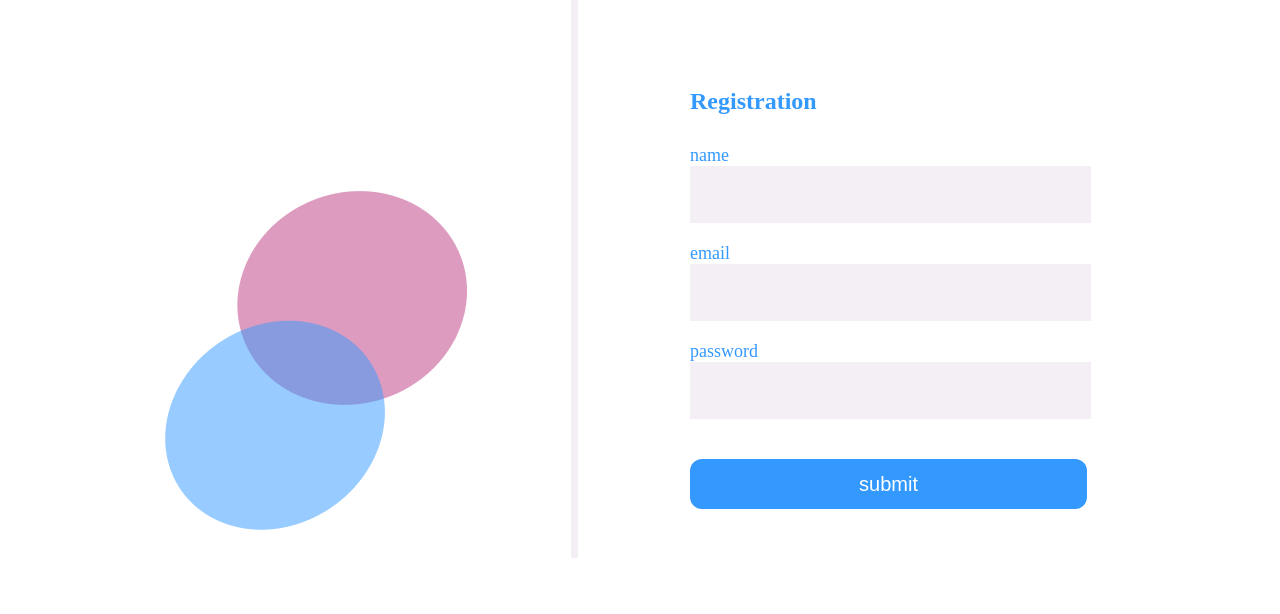
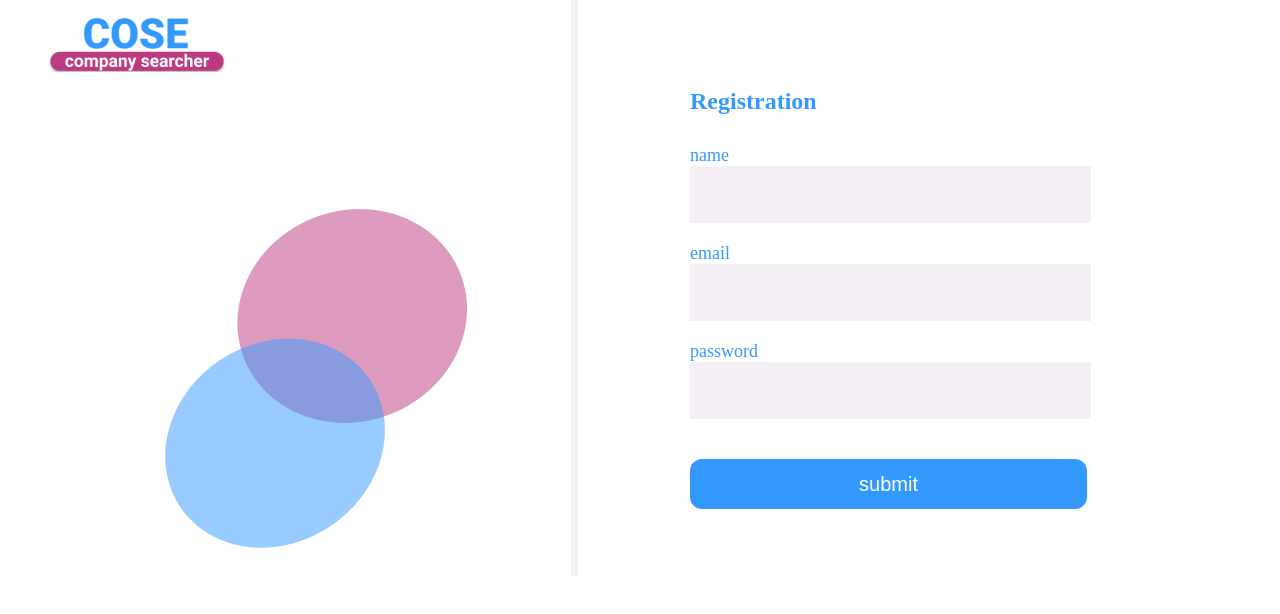
Before and after one commit to tytyne/co_search, a plain HTML site: page registration.html in a window 1280 px wide. Drawn offline with Linux system fonts and the light colour scheme.

Commit message:
changing styling of login page

```diff
--- a/css/style.css
+++ b/css/style.css
@@ -9,7 +9,9 @@
   height: 70vh;
 
 }
-
+.main-container .left .logo{
+  margin-left:-80px;
+}
 .main-container .left {
   width: 50%;
   height: 100vh;
--- a/registration.html
+++ b/registration.html
@@ -5,13 +5,17 @@
     <meta name="viewport" content="width=device-width,initial-scale=1,maximum-scale=1,user-scalable=no">
     <meta http-equiv="X-UA-Compatible" content="IE=edge,chrome=1">
     <link rel="stylesheet" href="css/style.css">
+    <link rel="icon" href="./images/logo1.png" type="image/x-icon" />
     <title>Company Searcher</title>
+
 </head>
 <body>
 
     <main class="main-container">
         <div class="left">
-
+            <div class="logo">
+                <img src="./images/logo1.png" alt="logo">
+            </div>
             <img
             src="images/bubles.png"
 
```
Also changed, not shown: landing.html (+2 -0 lines), login.html (+4 -1 lines).
